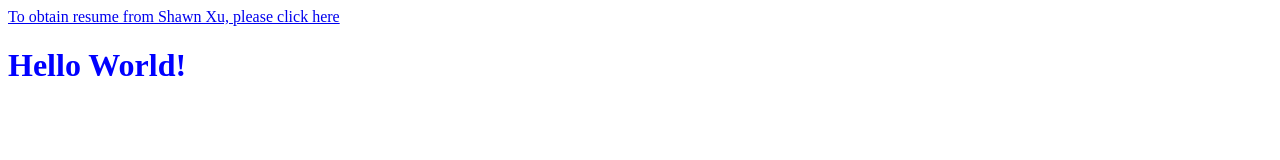
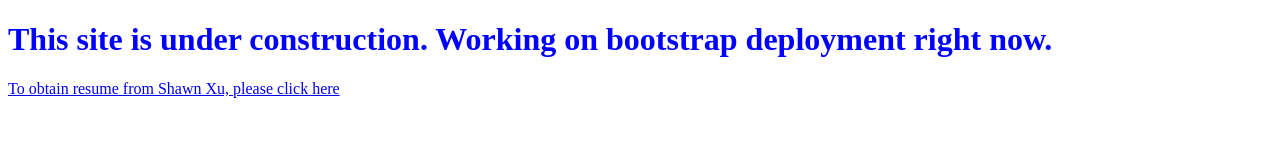
Before and after one commit to MiG-21DC/Homepage, a plain HTML site: page template/index.html in a window 1280 px wide. Drawn offline with Linux system fonts and the light colour scheme.

Commit message:
Index page change

```diff
--- a/template/index.html
+++ b/template/index.html
@@ -3,9 +3,10 @@
 <head>
     <meta charset="UTF-8">
     <title>This site is under construction. Working on bootstrap deployment right now.</title>
-    <a href="http://mig21dc.com/download/Resume_Shawn_Xu.pdf">To obtain resume from Shawn Xu, please click here</a>
+
 </head>
 <body>
-    <h1 style='color:blue'>Hello World!</h1>
+    <h1 style='color:blue'>This site is under construction. Working on bootstrap deployment right now.</h1>
+    <a href="http://mig21dc.com/download/Resume_Shawn_Xu.pdf">To obtain resume from Shawn Xu, please click here</a>
 </body>
 </html>
```
